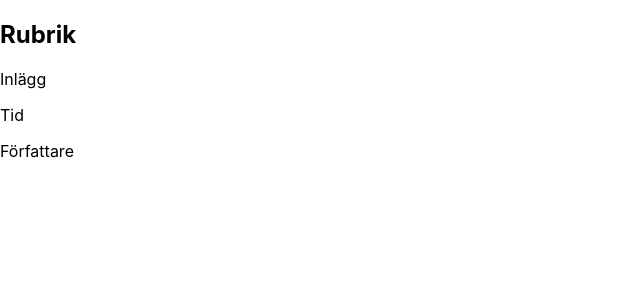
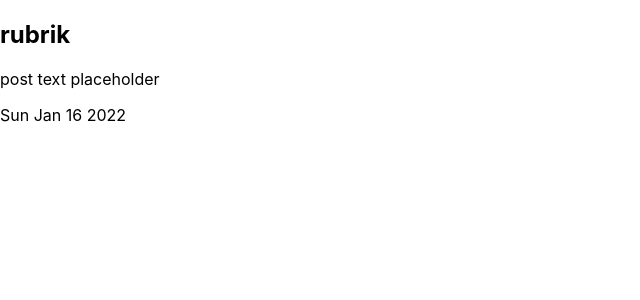
Before and after one commit to martin-glimakra/gastbok-typescript, a React (Create React App) app in the folder frontend/: page / in a window 1280 px wide. Shown: the top 300 px of the page, without its empty margins (0-640 px from the left). Built offline with nearby package versions, Linux system fonts and the light colour scheme.

Commit message:
interface working

```diff
--- a/frontend/src/App.tsx
+++ b/frontend/src/App.tsx
@@ -7,9 +7,10 @@ function App() {
   return (
     <div >
       <Post
-        //  h={'hej martin'}
+        header={'rubrik'}
+        postText= {'post text placeholder'}
         // author={'martin lindahl'}
-        // dateTime={'dateTimePlaceholder'}
+        date={new Date}
       />
 
     </div>
--- a/frontend/src/components/Post.tsx
+++ b/frontend/src/components/Post.tsx
@@ -1,11 +1,23 @@
-export default function Post() {
-    return (
+interface postProps {
+    header: string;
+    postText: string;
+    author?: string;
+    date: any
+}
+
+export default function Post({
+    header,
+    postText,
+    author,
+    date}: postProps) {
+
+        return (
         <div>
-            <h2>Rubrik</h2>
+            <h2>{header}</h2>
             <div>
-                <p>Inlägg</p>
-                <p>Tid</p>
-                <p>Författare</p>
+                <p>{postText}</p>
+                <p>{date.toDateString()}</p>
+                <p>{author}</p>
             </div>
         </div>
     )
```
